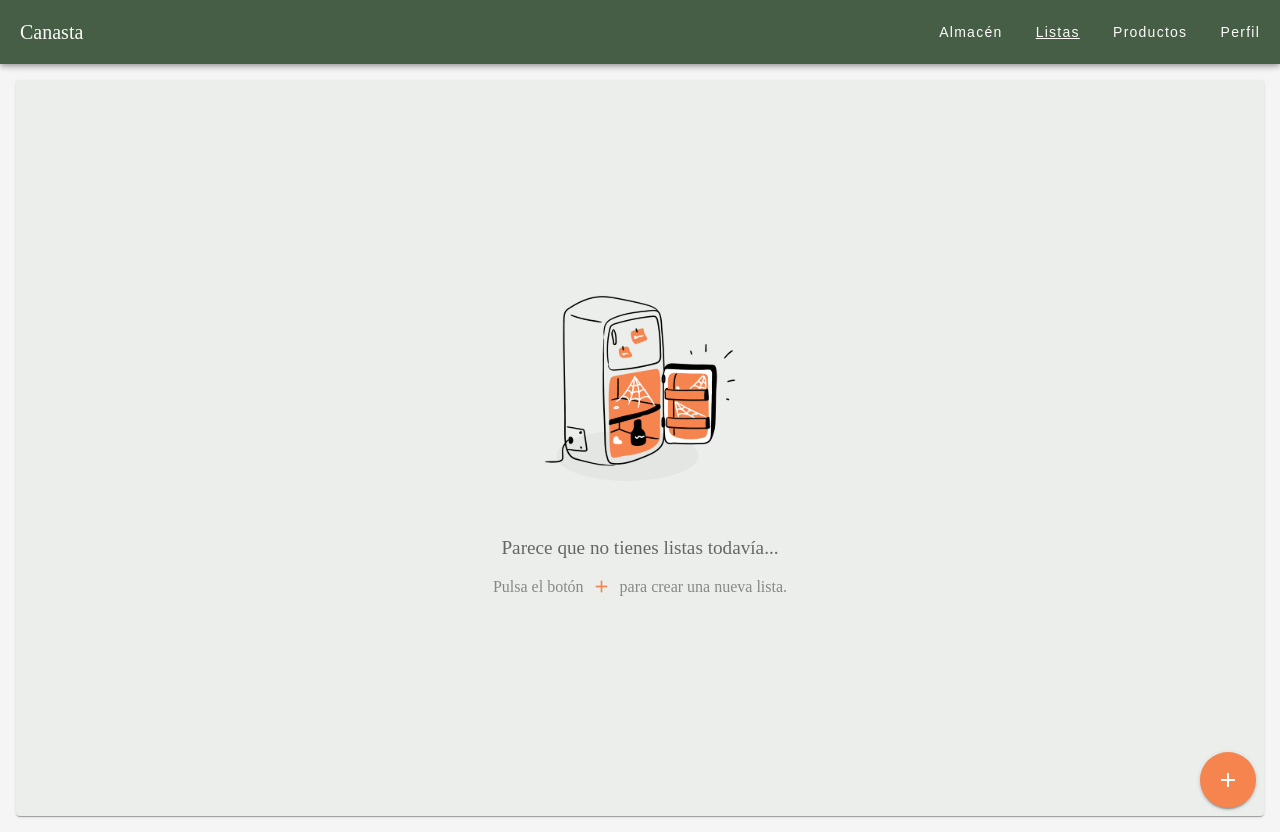
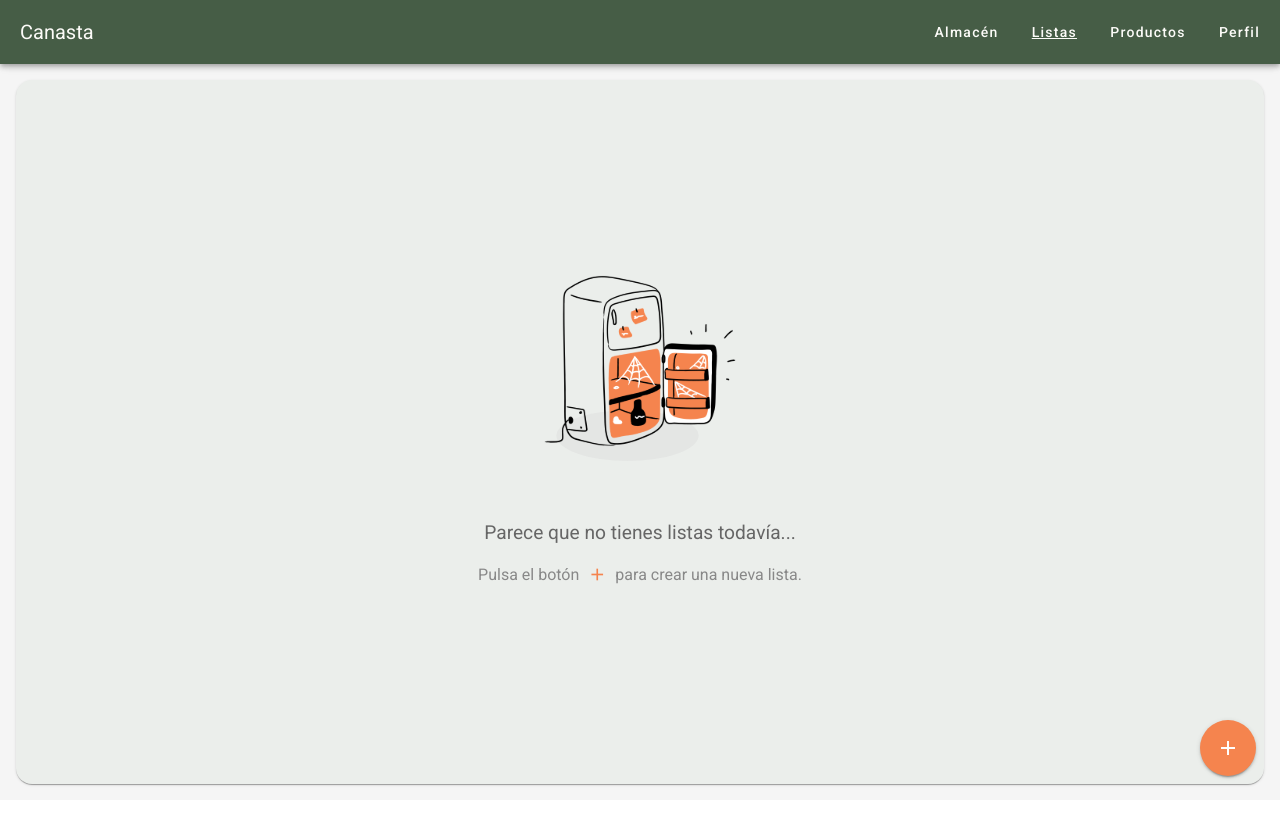
Before and after one commit to mgarciapuente/TP-HCI-WEB, a Vue app: page / in a window 1280 px wide. After the commit the page ends 800 px from the top, so only its background shows below. Built offline with nearby package versions, Linux system fonts and the light colour scheme.

Commit message:
made some changes in order to improve web scalability and also changed the webs font to roboto

```diff
--- a/src/App.vue
+++ b/src/App.vue
@@ -1,16 +1,15 @@
 <template>
-  <v-app>
+  <DefaultLayout>
     <ListsPage />
-  </v-app>
+  </DefaultLayout>
+
+  <!---esto es para testaer el layout-->
+  <!-- <default-layout>
+  <h1>Hola Mundo</h1>
+</default-layout> -->
 </template>
 
 <script setup lang="ts">
+import DefaultLayout from './layouts/DefaultLayout.vue'
 import ListsPage from './pages/ListsPage.vue'
 </script>
-
-<style>
-body {
-  margin: 0;
-  padding: 0;
-}
-</style>
--- /dev/null
+++ b/src/components/NavigationBar.vue
@@ -0,0 +1,76 @@
+<template>
+  <v-app-bar
+    color="primary"
+    elevation="2"
+  >
+    <v-app-bar-title class="text-buttons font-weight-medium">
+      Canasta
+    </v-app-bar-title>
+
+    <v-spacer></v-spacer>
+
+    <!-- Navegación del header -->
+    <v-btn
+      variant="text"
+      color="buttons"
+      class="text-none normal-case"
+      :style="{ textDecoration: activeTab === 'almacen' ? 'underline' : 'none' }"
+      @click="navigateTo('almacen')"
+    >
+      Almacén
+    </v-btn>
+
+    <v-btn
+      variant="text"
+      color="buttons"
+      class="text-none normal-case"
+      :style="{ textDecoration: activeTab === 'listas' ? 'underline' : 'none' }"
+      @click="navigateTo('listas')"
+    >
+      Listas
+    </v-btn>
+
+    <v-btn
+      variant="text"
+      color="buttons"
+      class="text-none normal-case"
+      :style="{ textDecoration: activeTab === 'productos' ? 'underline' : 'none' }"
+      @click="navigateTo('productos')"
+    >
+      Productos
+    </v-btn>
+
+    <v-btn
+      variant="text"
+      color="buttons"
+      class="text-none normal-case"
+      :style="{ textDecoration: activeTab === 'perfil' ? 'underline' : 'none' }"
+      @click="navigateTo('perfil')"
+    >
+      Perfil
+    </v-btn>
+  </v-app-bar>
+</template>
+
+<script setup lang="ts">
+interface Props {
+  activeTab: string
+}
+
+interface Emits {
+  (event: 'navigate', tab: string): void
+}
+
+defineProps<Props>()
+const emit = defineEmits<Emits>()
+
+const navigateTo = (tab: string) => {
+  emit('navigate', tab)
+}
+</script>
+
+<style scoped>
+.normal-case {
+  text-transform: none !important;
+}
+</style>
--- /dev/null
+++ b/src/layouts/DefaultLayout.vue
@@ -0,0 +1,63 @@
+<template>
+  <v-app>
+    <!-- Navigation Bar siempre presente -->
+    <NavigationBar
+      :active-tab="activeTab"
+      @navigate="handleNavigation"
+    />
+
+    <!-- Contenido principal que cambia según la página -->
+    <v-main>
+      <div class="main-container">
+        <v-card
+          class="main-card"
+        >
+          <slot />
+        </v-card>
+      </div>
+    </v-main>
+  </v-app>
+</template>
+
+<script setup lang="ts">
+import { ref } from 'vue'
+import NavigationBar from '../components/NavigationBar.vue'
+
+const activeTab = ref('listas') // Por defecto
+
+const handleNavigation = (tab: string) => {
+  activeTab.value = tab
+
+  // Aquí puedes agregar la lógica de navegación según tu estructura de rutas
+  switch (tab) {
+    case 'almacen':
+      console.log('Navegar a almacén')
+      break
+    case 'listas':
+      console.log('Navegar a listas')
+      break
+    case 'productos':
+      console.log('Navegar a productos')
+      break
+    case 'perfil':
+      console.log('Navegar a perfil')
+      break
+  }
+}
+</script>
+
+
+<style scoped>
+.main-container {
+  padding: 16px;
+  height: calc(100vh - 64px);
+}
+
+.main-card {
+  height: calc(100% - 0px);
+  width: 100%;
+  position: relative;
+  background-color: rgb(235, 238, 235);
+  border-radius: 16px;
+}
+</style>
--- a/src/main.ts
+++ b/src/main.ts
@@ -1,4 +1,5 @@
 import { createApp } from 'vue'
+import './style.css'
 import App from './App.vue'
 import vuetify from './plugins/vuetify'
 
--- a/src/pages/ListsPage.vue
+++ b/src/pages/ListsPage.vue
@@ -1,63 +1,8 @@
+
+
+
 <template>
-  <!-- Navigation Bar -->
-  <v-app-bar
-    color="primary"
-    elevation="2"
-  >
-    <v-app-bar-title class="text-buttons font-weight-medium">
-      Canasta
-    </v-app-bar-title>
 
-    <v-spacer></v-spacer>
-
-    <!-- Navegación del header -->
-    <v-btn
-      variant="text"
-      color="buttons"
-      class="text-none normal-case"
-      :style="{ textDecoration: activeTab === 'almacen' ? 'underline' : 'none' }"
-      @click="navigateTo('almacen')"
-    >
-      Almacén
-    </v-btn>
-
-    <v-btn
-      variant="text"
-      color="buttons"
-      class="text-none normal-case"
-      :style="{ textDecoration: activeTab === 'listas' ? 'underline' : 'none' }"
-      @click="navigateTo('listas')"
-    >
-      Listas
-    </v-btn>
-
-    <v-btn
-      variant="text"
-      color="buttons"
-      class="text-none normal-case"
-      :style="{ textDecoration: activeTab === 'productos' ? 'underline' : 'none' }"
-      @click="navigateTo('productos')"
-    >
-      Productos
-    </v-btn>
-
-    <v-btn
-      variant="text"
-      color="buttons"
-      class="text-none normal-case"
-      :style="{ textDecoration: activeTab === 'perfil' ? 'underline' : 'none' }"
-      @click="navigateTo('perfil')"
-    >
-      Perfil
-    </v-btn>
-  </v-app-bar>
-
-  <v-main>
-    <div class="main-container">
-      <v-card
-        class="main-card"
-        rounded="lg"
-      >
         <!-- Cuando no hay listas (lists === 0) -->
         <div v-if="lists === 0" class="empty-state">
           <div class="empty-content">
@@ -123,9 +68,7 @@
           @click="createNewList"
         >
         </v-btn>
-      </v-card>
-    </div>
-  </v-main>
+
 </template>
 
 <script setup lang="ts">
@@ -138,7 +81,7 @@ interface Lista {
   products: any[]
 }
 
-const activeTab = ref('listas') // Por defecto está en listas ya que es la página actual
+
 const lists = ref(0) // Variable para contar la cantidad de listas
 const selectedList = ref<Lista | null>(null) // Lista actualmente seleccionada
 const listItems = ref<Lista[]>([]) // Array que contendrá las listas
@@ -152,44 +95,10 @@ const createNewList = () => {
   })
 }
 
-const navigateTo = (tab: string) => {
-  activeTab.value = tab
 
-  // Aquí puedes agregar la lógica de navegación según tu estructura de rutas
-  switch (tab) {
-    case 'almacen':
-      console.log('Navegar a almacén')
-      break
-    case 'listas':
-      console.log('Navegar a listas')
-      break
-    case 'productos':
-      console.log('Navegar a productos')
-      break
-    case 'perfil':
-      console.log('Navegar a perfil')
-      break
-  }
-}
 </script>
 
 <style scoped>
-.normal-case {
-  text-transform: none !important;
-}
-
-.main-container {
-  padding: 16px;
-  height: calc(100vh - 64px);
-}
-
-.main-card {
-  height: calc(100% - 0px);
-  width: 100%;
-  position: relative;
-  background-color: rgb(235, 238, 235);
-}
-
 .fab-button {
   position: absolute;
   bottom: 0.5em;
--- a/src/style.css
+++ b/src/style.css
@@ -1,5 +1,7 @@
+@import url('https://fonts.googleapis.com/css2?family=Roboto:wght@400;500;700&display=swap');
+
 :root {
-  font-family: system-ui, Avenir, Helvetica, Arial, sans-serif;
+  font-family: 'Roboto', Arial, sans-serif;
   line-height: 1.5;
   font-weight: 400;
 
@@ -25,10 +27,12 @@ a:hover {
 body {
   margin: 0;
   padding: 0;
-  display: flex;
-  place-items: center;
   min-width: 320px;
   min-height: 100vh;
+  width: 100vw;
+  height: 100vh;
+  font-family: 'Roboto', Arial, sans-serif;
+  overflow-x: hidden;
 }
 
 h1 {
@@ -60,10 +64,27 @@ button:focus-visible {
 }
 
 #app {
-  max-width: 1280px;
-  margin: 0 auto;
-  padding: 2rem;
-  text-align: center;
+  width: 100%;
+  height: 100vh;
+  margin: 0;
+  padding: 0;
+}
+
+/* Asegurar que todos los elementos ocupen el ancho completo */
+* {
+  box-sizing: border-box;
+}
+
+html {
+  width: 100%;
+  height: 100%;
+  margin: 0;
+  padding: 0;
+}
+
+.v-application {
+  width: 100% !important;
+  height: 100vh !important;
 }
 
 @media (prefers-color-scheme: light) {
```
Also changed, not shown: src/components/HelloWorld.vue (deleted, +0 -41 lines).
